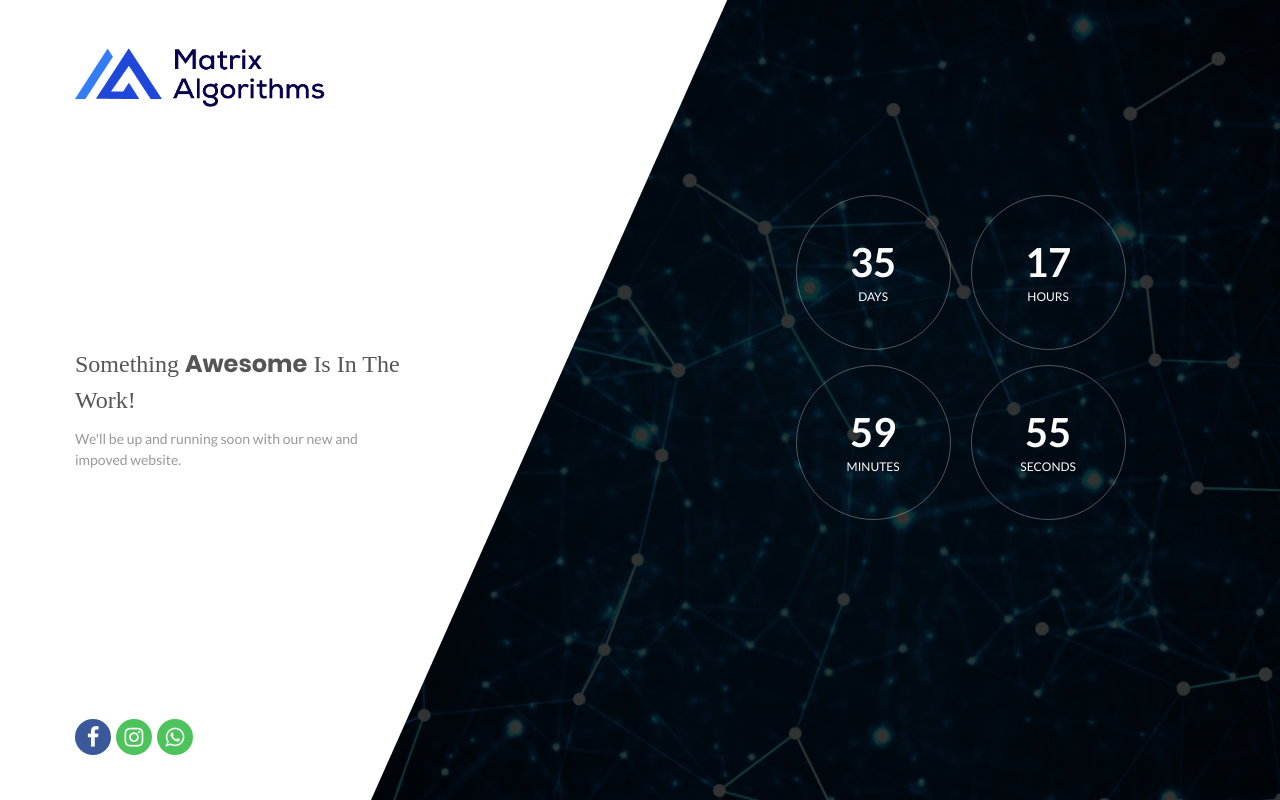
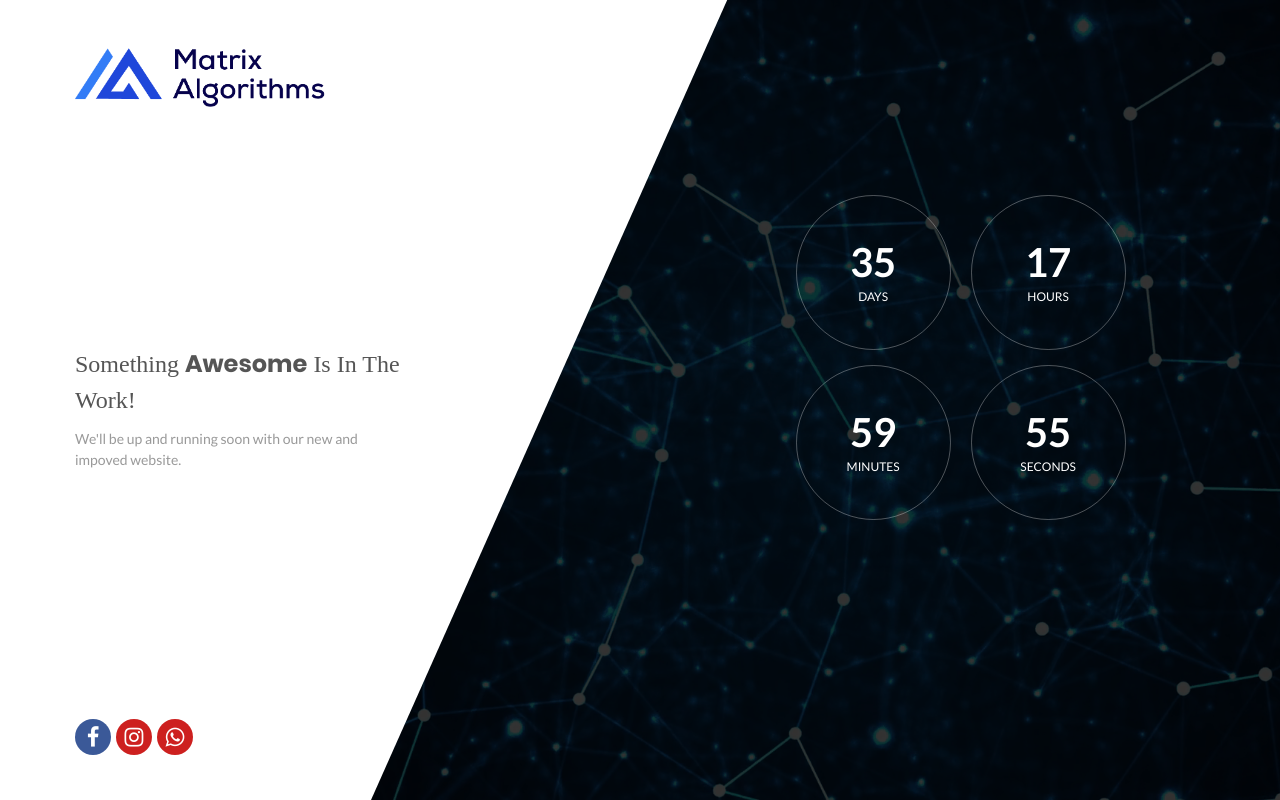
Before and after one commit to MatrixAlgorithms/matrixalgorithms.github.io, a plain HTML site: page index.html in a window 1280 px wide. Drawn offline with Linux system fonts and the light colour scheme; a web font is replaced by a local one.

Commit message:
Update main.css

```diff
--- a/css/main.css
+++ b/css/main.css
@@ -325,7 +325,7 @@ input.input100 {
 .bg3 {background-color: #3b5998;}
 .bg4 {background-color: #1da1f2;}
 .bg5 {background-color: #cd201f;}
-.bg5 {background-color: #4DC45B;}
+.bg6 {background-color: #4DC45B;}
 
 .bg-img1 {
   background-position: center;
```
